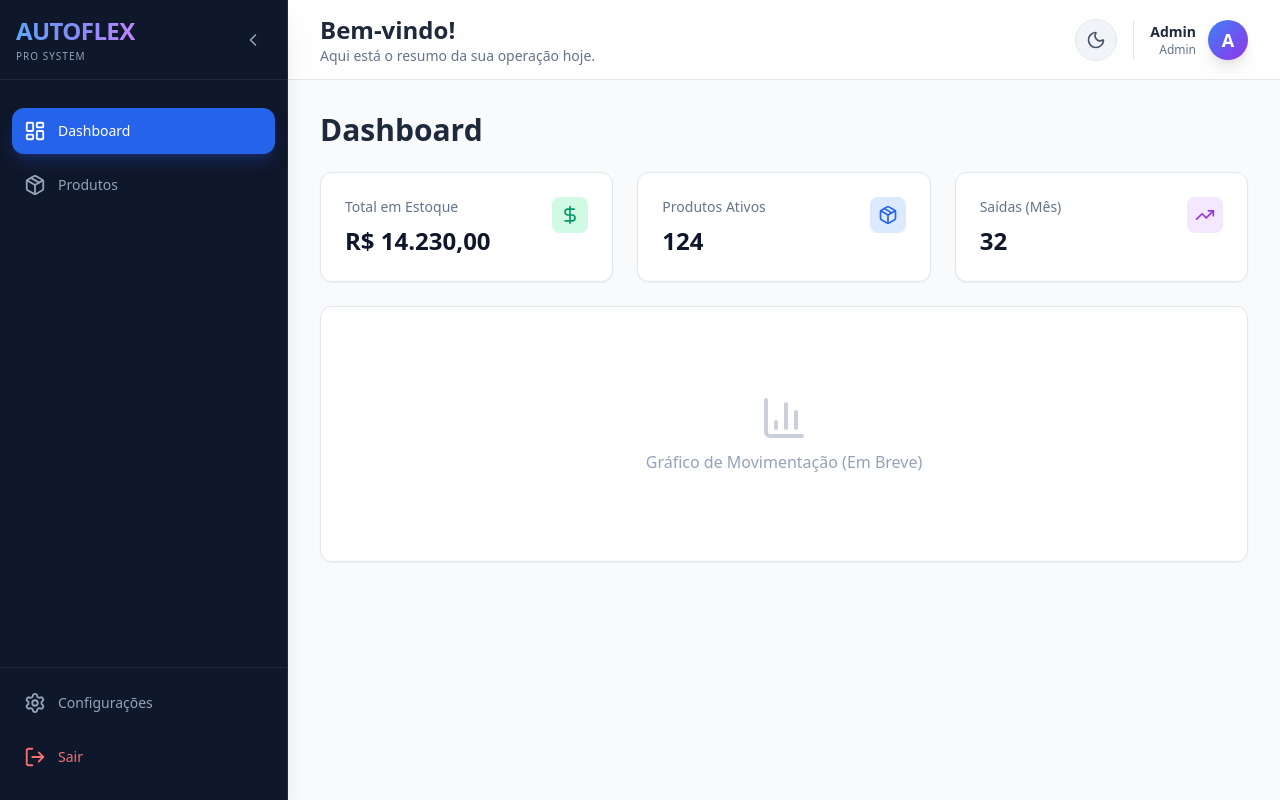
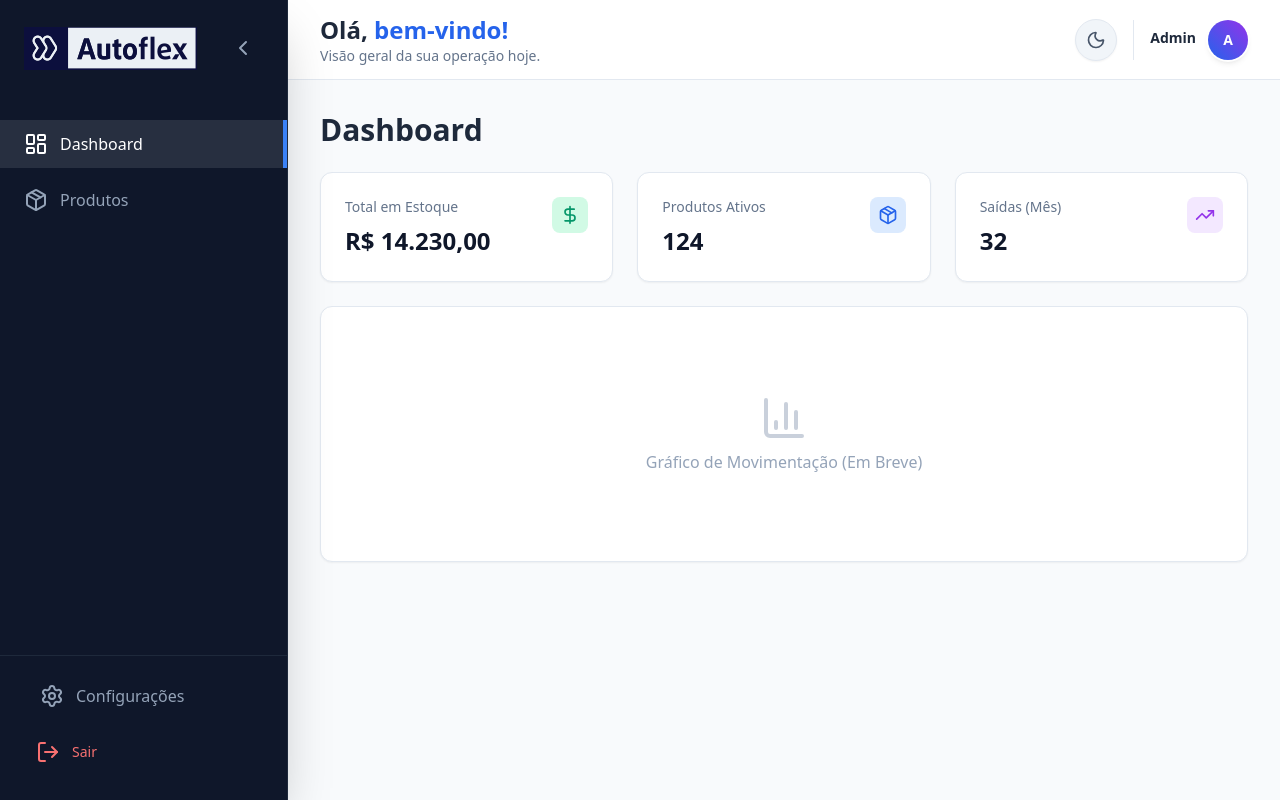
Before and after one commit to thipereira02/autoflex-tech-test, a React app in the folder frontend/: page / in a window 1280 px wide. Built offline with nearby package versions, Linux system fonts and the light colour scheme; the HTML template or start-up script is replaced by a standard one.

Commit message:
feat: polish sidebar ux, fix icon alignment and add branding

```diff
--- a/frontend/src/components/MainLayout.tsx
+++ b/frontend/src/components/MainLayout.tsx
@@ -7,105 +7,115 @@ export function MainLayout() {
   const location = useLocation();
   const { theme, setTheme } = useTheme();
 
+  // Controle do Sidebar
   const [isSidebarOpen, setIsSidebarOpen] = useState(true);
 
   const isActive = (path: string) => location.pathname === path;
 
   return (
-    <div className="min-h-screen flex transition-colors duration-300">
+    <div className="flex min-h-screen transition-colors duration-300 relative">
 
+      {/* Sidebar Lateral */}
       <aside
         className={`${
           isSidebarOpen ? 'w-72' : 'w-20'
-        } bg-slate-900 text-white flex flex-col fixed h-full z-20 shadow-xl transition-all duration-300 ease-in-out border-r border-slate-800`}
+        } bg-slate-900 text-white flex flex-col fixed h-full z-30 shadow-2xl transition-all duration-300 ease-in-out border-r border-slate-800`}
       >
-        <div className="h-20 flex items-center justify-between px-4 border-b border-slate-800">
+        {/* Header da Sidebar (Logo + Toggle) */}
+        {/* Lógica: Se fechado, centraliza o botão. Se aberto, espaça entre logo e botão. */}
+        <div className={`h-24 flex items-center shrink-0 transition-all duration-300 ${
+          isSidebarOpen ? 'justify-between px-6' : 'justify-center'
+        }`}>
 
-          <div className={`overflow-hidden transition-all duration-300 ${isSidebarOpen ? 'w-auto opacity-100' : 'w-0 opacity-0'}`}>
-            <h1 className="text-2xl font-extrabold bg-gradient-to-r from-blue-400 via-indigo-400 to-purple-400 bg-clip-text text-transparent whitespace-nowrap tracking-tight">
-              AUTOFLEX
-            </h1>
-            <p className="text-[10px] text-slate-400 font-medium tracking-widest uppercase mt-0.5">PRO SYSTEM</p>
+          <div className={`transition-all duration-300 overflow-hidden flex items-center gap-3 ${
+            isSidebarOpen ? 'w-auto opacity-100' : 'w-0 opacity-0 hidden'
+          }`}>
+            <img
+              src="/img.png"
+              alt="Autoflex Logo"
+              className="h-50 w-50 object-contain"
+            />
           </div>
 
           <button
             onClick={() => setIsSidebarOpen(!isSidebarOpen)}
             className="p-2 rounded-lg text-slate-400 hover:text-white hover:bg-slate-800 transition-colors"
           >
-            {isSidebarOpen ? <ChevronLeft size={20} /> : <Menu size={20} />}
+            {isSidebarOpen ? <ChevronLeft size={24} /> : <Menu size={24} />}
           </button>
         </div>
 
-        <nav className="flex-1 p-3 space-y-2 mt-4">
+        <nav className="flex-1 py-6 space-y-2 overflow-y-auto overflow-x-hidden">
           <NavItem
             to="/"
-            icon={<LayoutDashboard size={22} />}
+            icon={<LayoutDashboard size={24} />}
             label="Dashboard"
             isActive={isActive('/')}
             isOpen={isSidebarOpen}
           />
           <NavItem
             to="/products"
-            icon={<Package size={22} />}
+            icon={<Package size={24} />}
             label="Produtos"
             isActive={isActive('/products')}
             isOpen={isSidebarOpen}
           />
         </nav>
 
-        <div className="p-3 border-t border-slate-800 space-y-2 mb-2">
+        <div className="p-4 border-t border-slate-800 space-y-2 mb-2 shrink-0">
            <NavItem
             to="#"
-            icon={<Settings size={22} />}
+            icon={<Settings size={24} />}
             label="Configurações"
             isActive={false}
             isOpen={isSidebarOpen}
           />
-           <button className={`w-full flex items-center gap-3 px-3 py-3 rounded-xl text-sm font-medium transition-all group ${
-             isSidebarOpen ? 'justify-start' : 'justify-center'
-           } text-red-400 hover:text-red-300 hover:bg-red-900/20`}>
-            <LogOut size={22} />
-            <span className={`transition-all duration-300 ${isSidebarOpen ? 'opacity-100 w-auto' : 'opacity-0 w-0 overflow-hidden'}`}>
+           <button className={`w-full flex items-center gap-3 py-3 rounded-xl text-sm font-medium transition-all group text-red-400 hover:text-red-300 hover:bg-red-900/20 relative overflow-hidden
+             ${isSidebarOpen ? 'pl-5' : 'pl-[1.4rem]'}
+           `}>
+            <LogOut size={24} className="shrink-0" />
+            <span className={`transition-all duration-300 whitespace-nowrap ${
+              isSidebarOpen ? 'opacity-100 translate-x-0' : 'opacity-0 translate-x-10 absolute'
+            }`}>
               Sair
             </span>
           </button>
         </div>
       </aside>
 
-      <main className={`flex-1 transition-all duration-300 ${isSidebarOpen ? 'ml-72' : 'ml-20'}`}>
+      <main className={`flex-1 transition-all duration-300 flex flex-col min-w-0 ${isSidebarOpen ? 'ml-72' : 'ml-20'}`}>
 
-        <header className="h-20 bg-white/80 dark:bg-slate-900/80 backdrop-blur-md border-b border-slate-200 dark:border-slate-800 flex items-center justify-between px-8 sticky top-0 z-10 transition-colors duration-300">
+        <header className="h-20 bg-white/90 dark:bg-slate-900/90 backdrop-blur-sm border-b border-slate-200 dark:border-slate-800 flex items-center justify-between px-4 sm:px-8 sticky top-0 z-20 transition-colors duration-300">
 
-          <div>
-            <h2 className="text-2xl font-bold text-slate-800 dark:text-white">
-              Bem-vindo!
+          <div className="flex flex-col justify-center">
+            <h2 className="text-xl sm:text-2xl font-bold text-slate-800 dark:text-white leading-tight">
+              Olá, <span className="text-blue-600 dark:text-blue-400">bem-vindo!</span>
             </h2>
-            <p className="text-sm text-slate-500 dark:text-slate-400 hidden sm:block">
-              Aqui está o resumo da sua operação hoje.
+            <p className="text-xs sm:text-sm text-slate-500 dark:text-slate-400 hidden sm:block">
+              Visão geral da sua operação hoje.
             </p>
           </div>
 
-          <div className="flex items-center gap-4">
+          <div className="flex items-center gap-3 sm:gap-4">
             <button
               onClick={() => setTheme(theme === 'dark' ? 'light' : 'dark')}
-              className="p-2.5 rounded-full bg-slate-100 dark:bg-slate-800 text-slate-600 dark:text-slate-300 hover:scale-105 transition-all border border-slate-200 dark:border-slate-700"
+              className="p-2.5 rounded-full bg-slate-100 dark:bg-slate-800 text-slate-600 dark:text-slate-300 hover:scale-110 transition-transform border border-slate-200 dark:border-slate-700 shadow-sm"
             >
               {theme === 'dark' ? <Sun size={20} /> : <Moon size={20} />}
             </button>
 
             <div className="flex items-center gap-3 pl-4 border-l border-slate-200 dark:border-slate-700">
               <div className="text-right hidden md:block">
-                <p className="text-sm font-bold text-slate-800 dark:text-white">Admin</p>
-                <p className="text-xs text-slate-500">Admin</p>
+                <p className="text-sm font-bold text-slate-800 dark:text-white leading-none mb-1">Admin</p>
               </div>
-              <div className="h-10 w-10 rounded-full bg-gradient-to-br from-blue-500 to-purple-600 flex items-center justify-center text-white font-bold text-lg shadow-lg">
+              <div className="h-10 w-10 rounded-full bg-gradient-to-tr from-blue-600 to-purple-600 flex items-center justify-center text-white font-bold text-sm shadow-md ring-2 ring-white dark:ring-slate-800">
                 A
               </div>
             </div>
           </div>
         </header>
 
-        <div className="p-8 animate-in fade-in duration-500">
+        <div className="p-4 sm:p-8 animate-in fade-in duration-500 flex-1 overflow-x-hidden">
           <Outlet />
         </div>
       </main>
@@ -117,24 +127,27 @@ function NavItem({ to, icon, label, isActive, isOpen }: any) {
   return (
     <Link
       to={to}
-      className={`flex items-center gap-3 px-3 py-3 rounded-xl text-sm font-medium transition-all group relative ${
-        isActive
-          ? 'bg-blue-600 text-white shadow-lg shadow-blue-900/50'
-          : 'text-slate-400 hover:text-white hover:bg-slate-800'
-      } ${isOpen ? 'justify-start' : 'justify-center'}`}
+      className={`flex items-center gap-3 py-3 relative transition-all duration-300 group overflow-hidden
+        ${isActive
+          ? 'text-white bg-white/10 border-r-4 border-blue-500'
+          : 'text-slate-400 hover:text-white hover:bg-white/5'
+        }
+        /* AQUI ESTÁ A MÁGICA: Padding dinâmico */
+        ${isOpen ? 'pl-6' : 'pl-[1.75rem]'}
+      `}
     >
-      <div className={`${!isActive && 'group-hover:scale-110'} transition-transform duration-200`}>
+      <div className={`shrink-0 transition-transform duration-300 ${!isActive && 'group-hover:scale-110'}`}>
         {icon}
       </div>
 
-      <span className={`whitespace-nowrap transition-all duration-300 ${
-        isOpen ? 'opacity-100 w-auto translate-x-0' : 'opacity-0 w-0 -translate-x-4 overflow-hidden absolute'
+      <span className={`whitespace-nowrap transition-all duration-300 origin-left ${
+        isOpen ? 'opacity-100 translate-x-0 w-auto' : 'opacity-0 translate-x-4 w-0'
       }`}>
         {label}
       </span>
 
       {!isOpen && (
-        <div className="absolute left-full ml-4 px-2 py-1 bg-slate-800 text-white text-xs rounded opacity-0 group-hover:opacity-100 pointer-events-none transition-opacity z-50 whitespace-nowrap border border-slate-700">
+        <div className="absolute left-16 ml-4 px-3 py-1.5 bg-slate-900 text-white text-xs font-semibold rounded-md opacity-0 group-hover:opacity-100 pointer-events-none transition-all duration-200 z-50 whitespace-nowrap border border-slate-700 shadow-xl translate-x-2 group-hover:translate-x-0">
           {label}
         </div>
       )}
```
Also changed, not shown: frontend/public/img.png (added).
